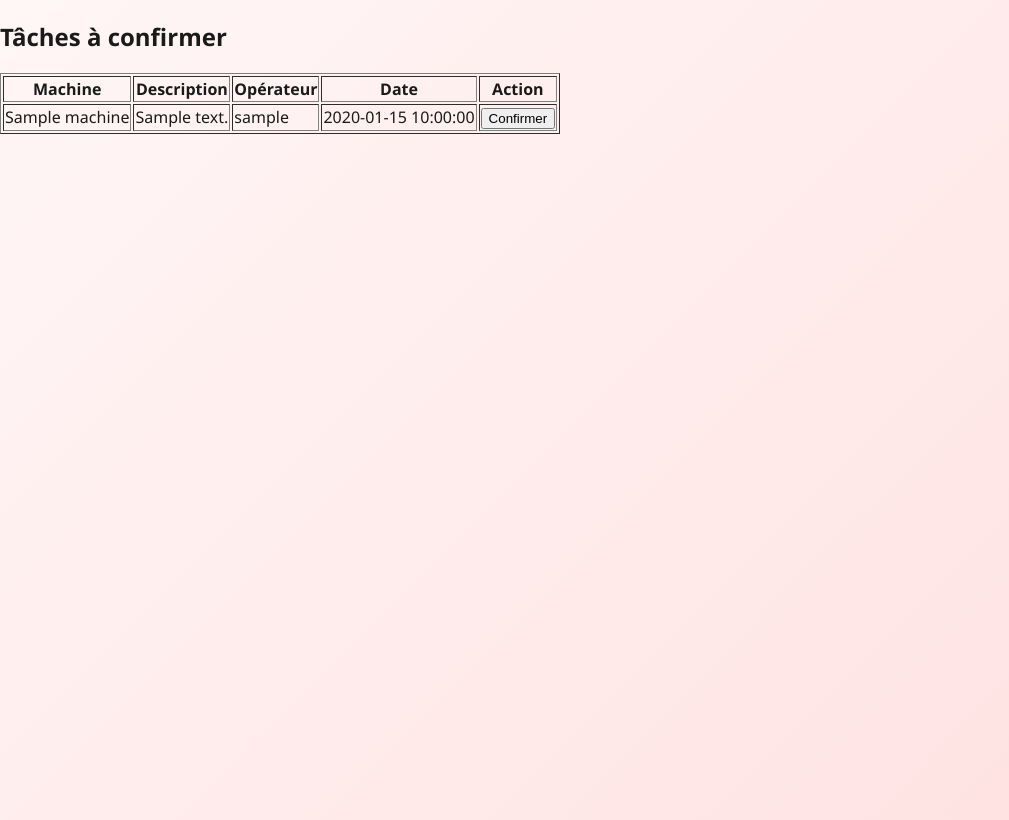
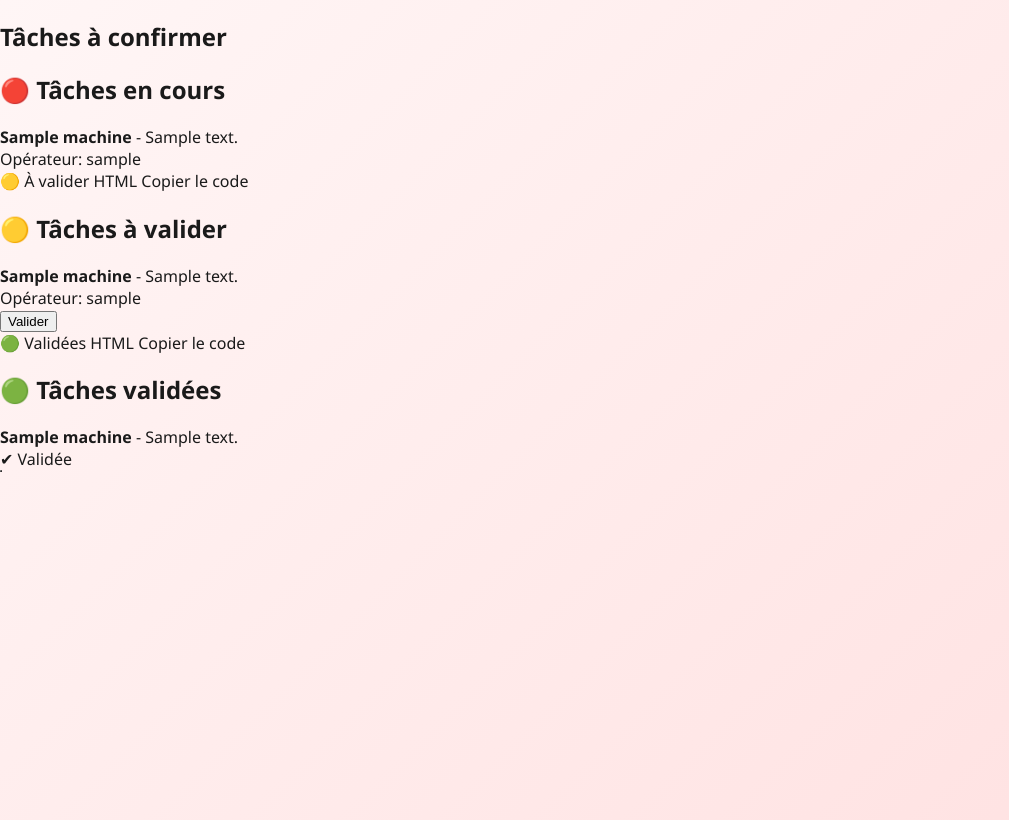
Before and after one commit to Maryelmnaouar/PMP-PLATEFORM, a Flask app: template templates/team_leader_dashboard.html in a window 1280 px wide. Shown: the whole page, without its empty margins (0-1009 px from the left). Run offline with Flask 3, Linux system fonts and the light colour scheme; the template is opened without the code that fills it: most values are stand-ins (such as "Sample title", 1, 10 or a date in 2020); parts of the project's set-up code (start-up, migrations or seed data) failed here and were passed over; some libraries are stand-ins or nearby versions.

Commit message:
Update team_leader_dashboard.html

```diff
--- a/templates/team_leader_dashboard.html
+++ b/templates/team_leader_dashboard.html
@@ -178,36 +178,39 @@
 
 <table border="1">
 
-<tr>
-<th>Machine</th>
-<th>Description</th>
-<th>Opérateur</th>
-<th>Date</th>
-<th>Action</th>
-</tr>
+<h2>🔴 Tâches en cours</h2>
 
-{% for t in tasks %}
+{% for t in tasks_open %}
+<div class="card">
+<b>{{ t.machine }}</b> - {{ t.description }}
+<br>Opérateur: {{ t.username }}
+</div>
+{% endfor %}
+🟡 À valider
+HTML
+Copier le code
+<h2>🟡 Tâches à valider</h2>
 
-<tr>
-<td>{{t.machine}}</td>
-<td>{{t.description}}</td>
-<td>{{t.username}}</td>
-<td>{{t.closed_at}}</td>
+{% for t in tasks_to_validate %}
+<div class="card">
 
-<td>
+<b>{{ t.machine }}</b> - {{ t.description }}
+<br>Opérateur: {{ t.username }}
 
-<form method="POST" action="/leader/validate/{{t.id}}">
-
-<button type="submit">
-Confirmer
-</button>
-
+<form method="post" action="{{ url_for('leader_validate_task', task_id=t.id) }}">
+<button class="btn">Valider</button>
 </form>
 
-</td>
+</div>
+{% endfor %}
+🟢 Validées
+HTML
+Copier le code
+<h2>🟢 Tâches validées</h2>
 
-</tr>
-
+{% for t in tasks_validated %}
+<div class="card">
+<b>{{ t.machine }}</b> - {{ t.description }}
+<br>✔ Validée
+</div>
 {% endfor %}
-
-</table>
```
